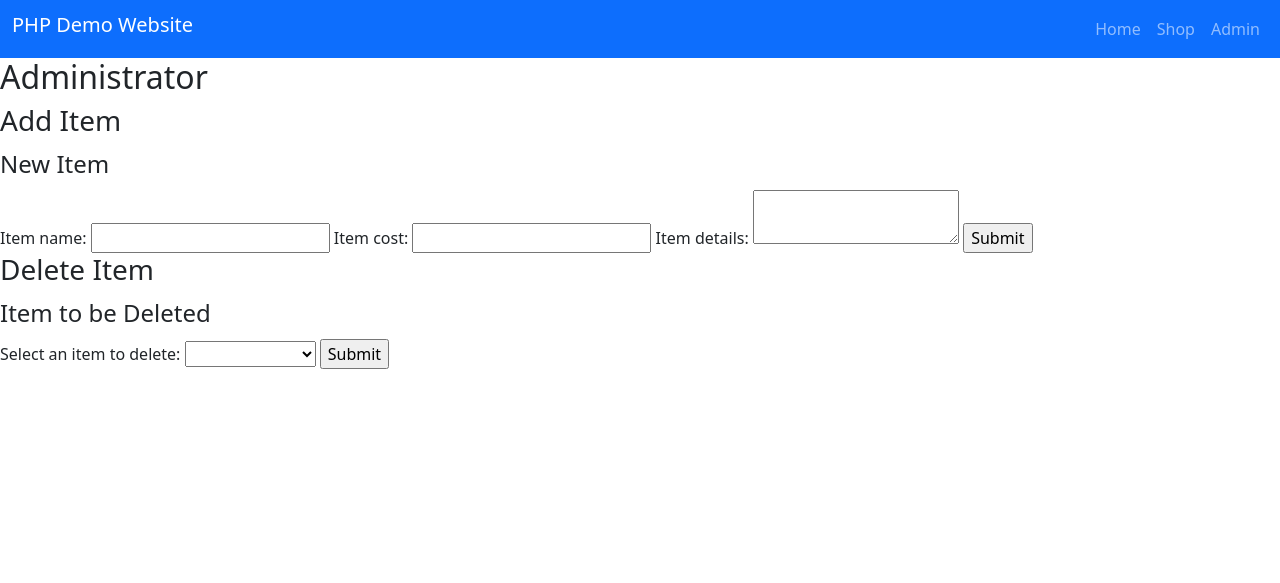
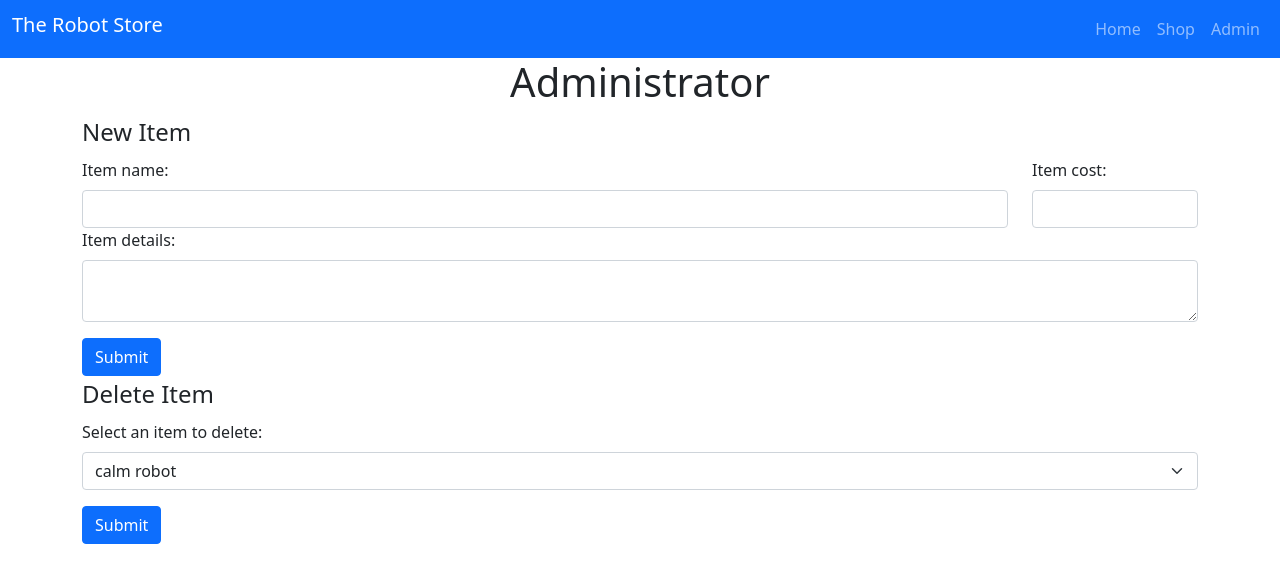
Before and after one commit to Griffin-Brome/php-demo, a PHP site: page /admin.php in a window 1280 px wide. Shown: the top 583 px of the page. Run offline with PHP 8.4, Linux system fonts and the light colour scheme; data comes from the database, SQL or seed files in the repository; data that the repository does not hold is empty.

Commit message:
Add Bootstrap styling to frontend

```diff
--- a/php/header.php
+++ b/php/header.php
@@ -8,7 +8,7 @@ Description: Website header, should appear on all user faces pages.
 <header>
   <nav class="navbar navbar-expand-lg navbar-dark bg-primary">
     <div class="container-fluid">
-      <h1 class="navbar-brand">PHP Demo Website</h1>
+      <h1 class="navbar-brand">The Robot Store</h1>
         <ul class="navbar-nav">
           <li class="nav-item">
             <a href="../public/index.php" class="nav-link">Home</a>
--- a/public/admin.php
+++ b/public/admin.php
@@ -6,10 +6,7 @@ Description: Administrator portal.
 -->
 
 <!DOCTYPE html>
-<?php
-include "../php/header.php";
-include "../php/db.php";
-?>
+<?php include "../php/db.php"; ?>
 
 <html>
   <head>
@@ -19,43 +16,46 @@ include "../php/db.php";
   </head>
 
   <body>
-    <h2>Administrator</h2>
-    <h3>Add Item</h3>
+    <?php include "../php/header.php"; ?>
+    <main class="container-lg">
+      <h1 class="text-center">Administrator</h2>
       <form id="new_item" action="../php/new_item.php" method="POST">
-      <fieldset>
+        <fieldset class="mb-3">
           <legend>New Item</legend>
 
-        <label for="new_name">Item name:</label>
-        <input type="text" id="new_name" name="new_name" required>
+          <div class="row">
+            <div class="col-lg-10">
+              <label for="new_name" class="form-label">Item name:</label>
+              <input type="text" id="new_name" name="new_name" class="form-control" required>
+            </div>
 
-        <label for="new_cost">Item cost:</label>
-        <input type="number" id="new_cost" name="new_cost" min="0" step="0.01" required>
+            <div class="col-lg-2">
+              <label for="new_cost" class="form-label">Item cost:</label>
+              <input type="number" id="new_cost" name="new_cost" min="0" class="form-control" required>
+            </div>
+          </div>
 
-        <label for="new_details">Item details:</label>
-        <textarea id="new_details" name="new_details" required></textarea>
-
-        <input type="submit" name="submit">
-
+          <div class="row">
+            <div class="col-lg-12">
+              <label for="new_details" class="form-label">Item details:</label>
+              <textarea id="new_details" name="new_details" class="form-control" required></textarea>
+            </div>
+          </div>
         </fieldset>
+        <button type="submit" name="submit" class="btn btn-primary">Submit</button>
       </form>
 
-    <h3>Delete Item</h3>
       <form id="delete_item" action="../php/delete_item.php" method="POST">
-      <fieldset>
-        <legend>Item to be Deleted</legend>
+        <fieldset class="mb-3">
+          <legend>Delete Item</legend>
 
-        <label for="delete_name">Select an item to delete:</label>
-        <select name="delete_name" id="delete_name">
-<!-- TODO replace me with AJAX -->
-<?php
-$rows = getAllItems();
-foreach($rows as $row)
-    echo "<option value='$row[0]'>$row[0]</option>\n";
-?>
+          <label for="delete_name" class="form-label">Select an item to delete:</label>
+          <select name="delete_name" id="delete_name" class="form-select">
           </select>
-        <input type="submit" name="submit">
         </fieldset>
+        <button type="submit" name="submit" class="btn btn-primary">Submit</button>
       </form>
 
+    </main>
   </body>
 </html>
--- a/public/shop.php
+++ b/public/shop.php
@@ -14,13 +14,15 @@ Description: Shop page, shows site inventory
   </head>
   <body>
     <?php include "../php/header.php" ?>
-    <h2>Shop</h2>
-    <table id="all_items" class="table">
+    <main class="container-lg">
+      <h2 class="text-center">Shop</h2>
+      <table id="all_items" class="table table-striped">
         <tr>
           <th>Name</th>
           <th>Cost</th>
           <th>Details</th>
         </tr>
       </table>
+    </main>
   </body>
 </html>
```
Also changed, not shown: public/index.php (+10 -6 lines). Lines whose indentation alone changed are shown as unchanged.
